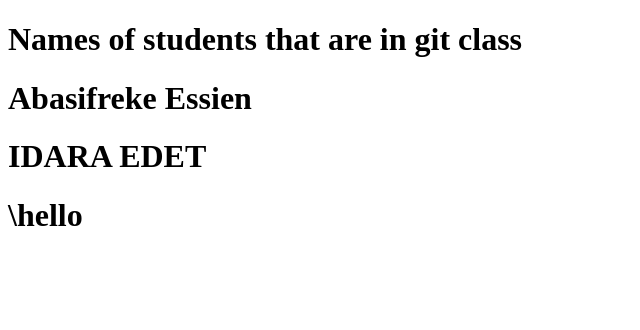
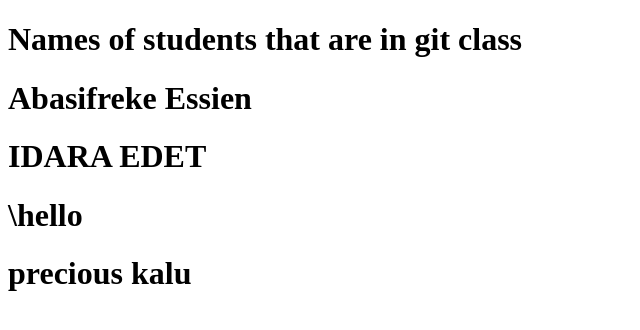
Before and after one commit to preciouskay/testLesson2, a plain HTML site: page index.html in a window 1280 px wide. Shown: the whole page, without its empty margins (0-640 px from the left). Drawn offline with Linux system fonts and the light colour scheme.

Commit message:
added precious to abas file

```diff
--- a/index.html
+++ b/index.html
@@ -14,6 +14,7 @@
     <h1>Abasifreke Essien</h1>
     <h1>IDARA EDET</h1>
     <h1>\hello</h1>
+    <h1>precious kalu</h1>
 
 
 </body>
```
